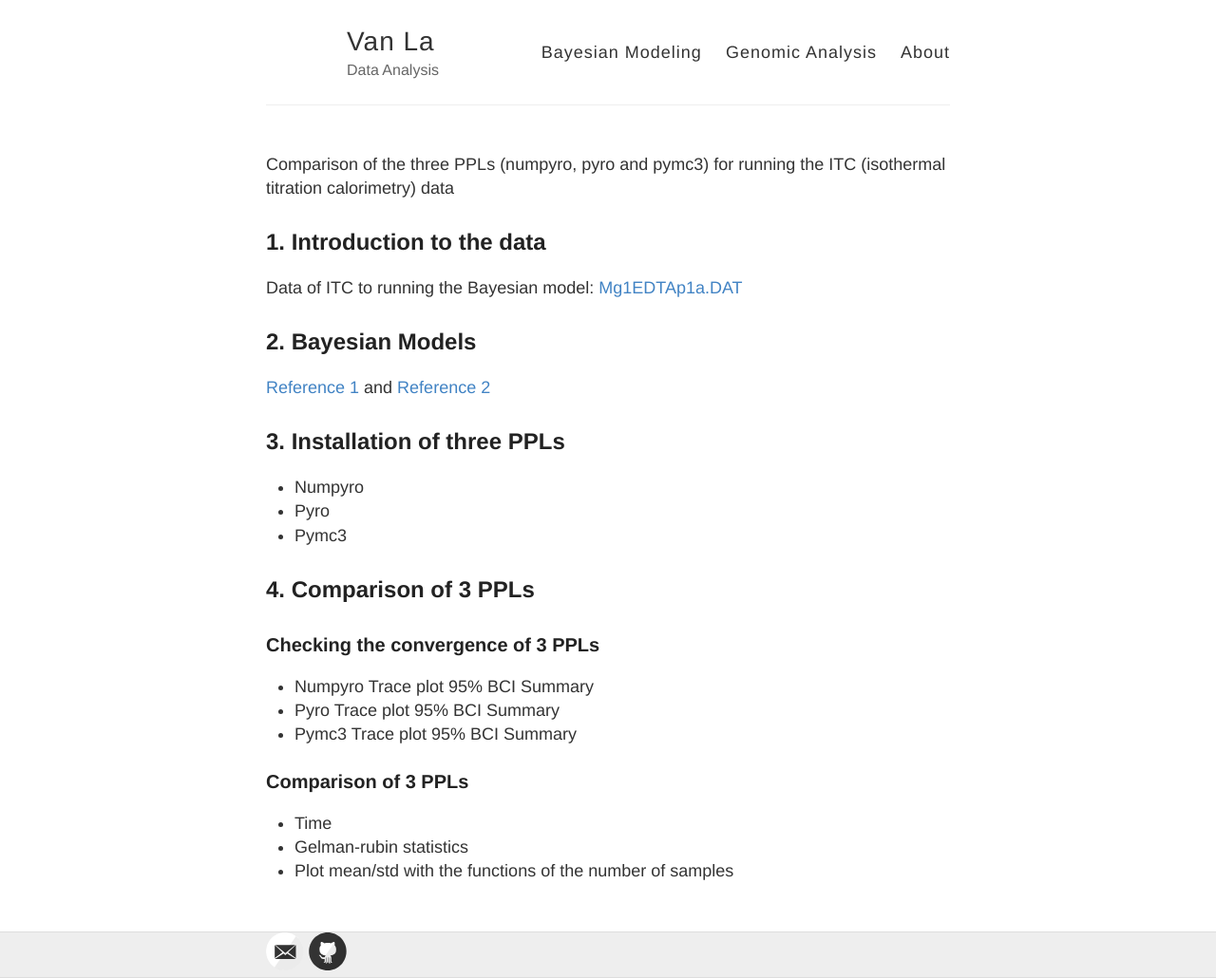
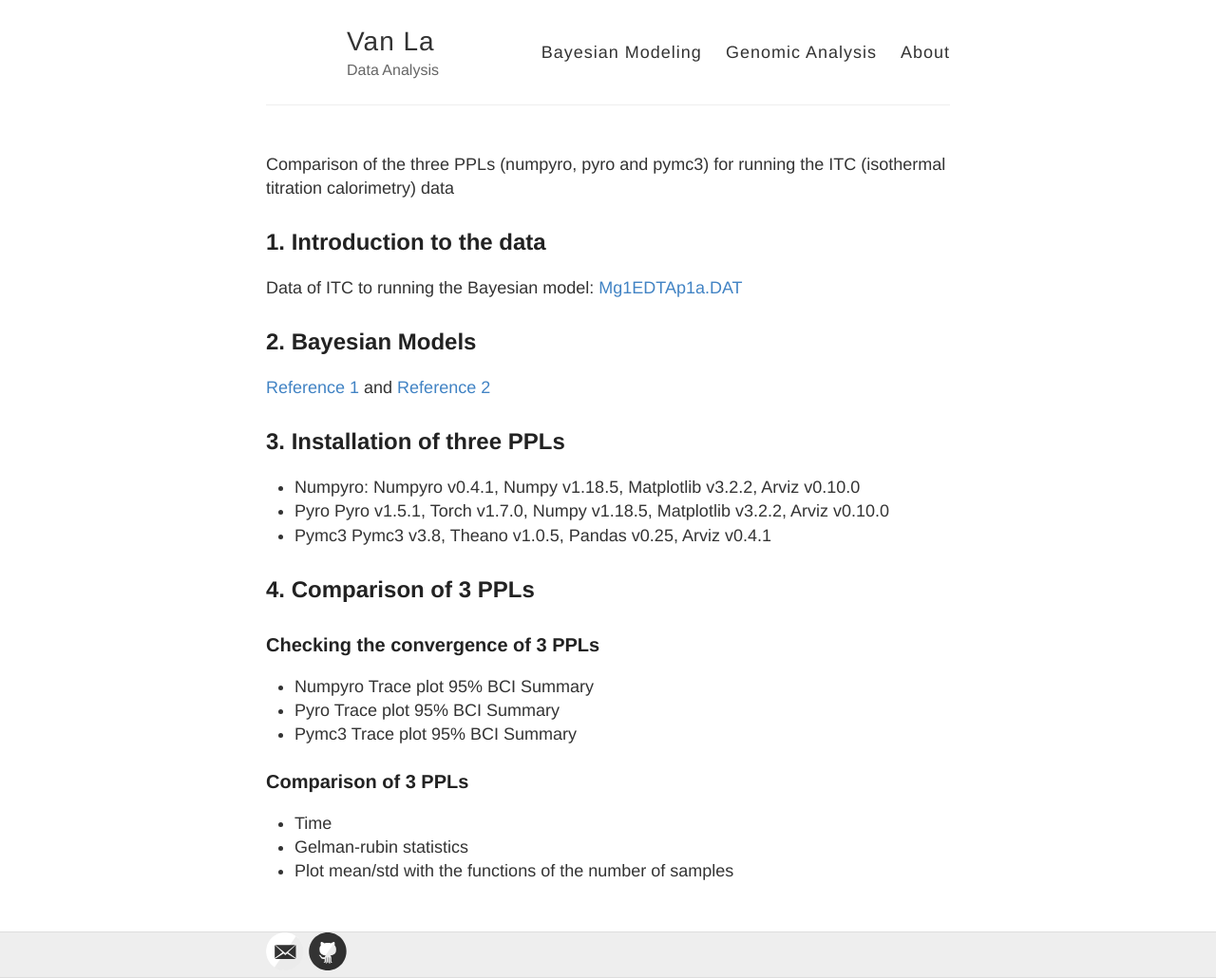
Before and after one commit to vanngocthuyla/Data_Analysis, a Jekyll site: the page built from pages/bayesian/PPLs_ITC.md, in a window 1280 px wide. Shown: the whole page at 95% size. Built offline with Jekyll 4.4.1, drawn with Linux system fonts in a browser that asks for light colours; our own code applies the rules of GitHub Pages for plain Markdown files.

Commit message:
Update PPLs_ITC.md

```diff
--- a/pages/bayesian/PPLs_ITC.md
+++ b/pages/bayesian/PPLs_ITC.md
@@ -10,9 +10,12 @@ Data of ITC to running the Bayesian model: [Mg1EDTAp1a.DAT](https://github.com/v
 
 ## 3. Installation of three PPLs
 
-- Numpyro
+- Numpyro:
+Numpyro v0.4.1, Numpy v1.18.5, Matplotlib v3.2.2, Arviz v0.10.0
 - Pyro
+Pyro v1.5.1, Torch v1.7.0, Numpy v1.18.5, Matplotlib v3.2.2, Arviz v0.10.0
 - Pymc3
+Pymc3 v3.8, Theano v1.0.5, Pandas v0.25, Arviz v0.4.1
 
 ## 4. Comparison of 3 PPLs
 
```
